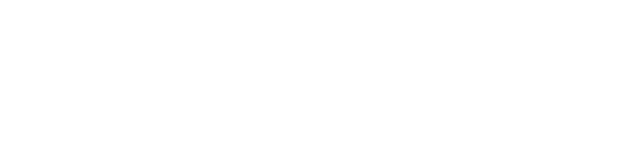
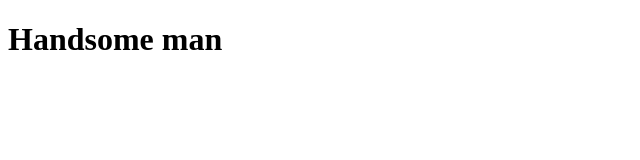
Before and after one commit to trungngothanh13/Project-Website, a website: page index.html in a window 1280 px wide. Shown: the whole page, without its empty margins (0-640 px from the left). Drawn offline with Linux system fonts and the light colour scheme.

Commit message:
First commit

```diff
--- a/index.html
+++ b/index.html
@@ -4,8 +4,11 @@
 <head>
     <meta charset="UTF-8">
     <meta name="viewport" content="width=device-width, initial-scale=1.0">
-    <title>Document</title>
+    <title>The awesome app</title>
 </head>
+<h1>
+    Handsome man
+</h1>
 
 <body>
 
```
